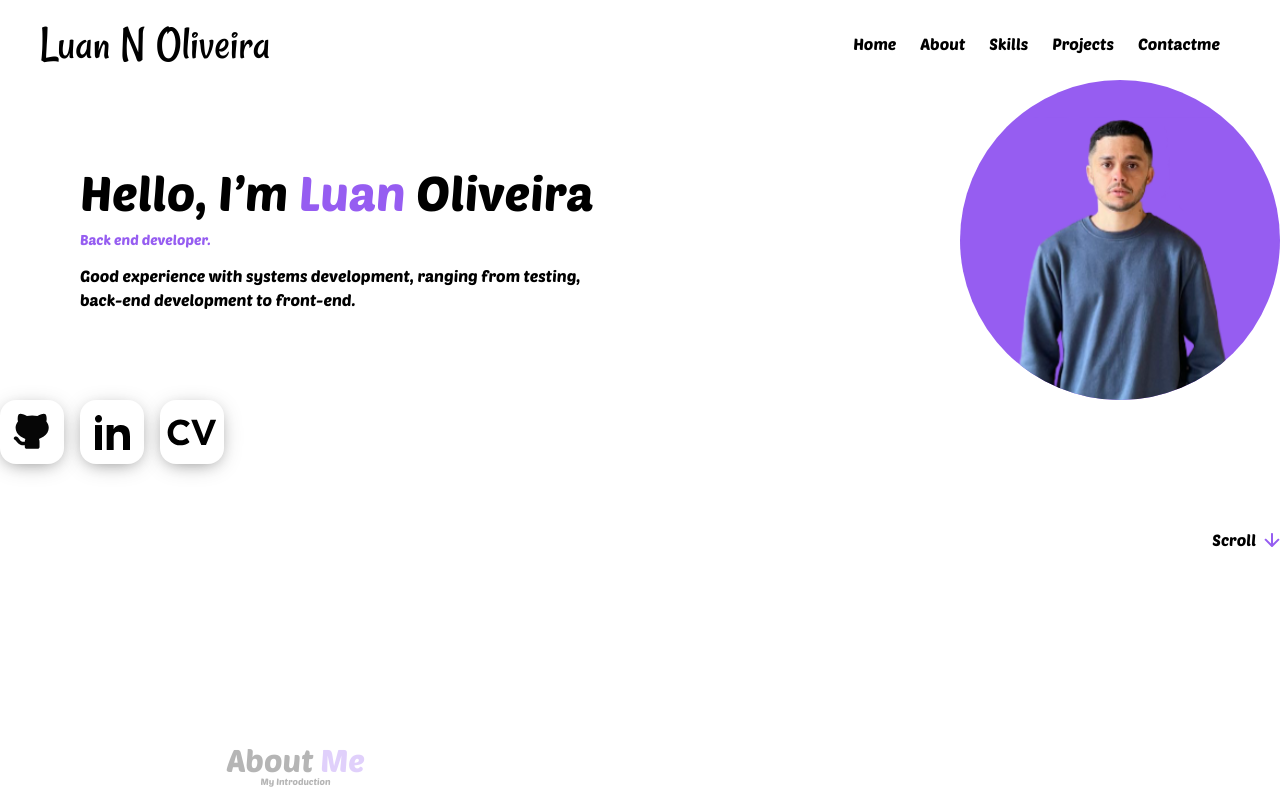
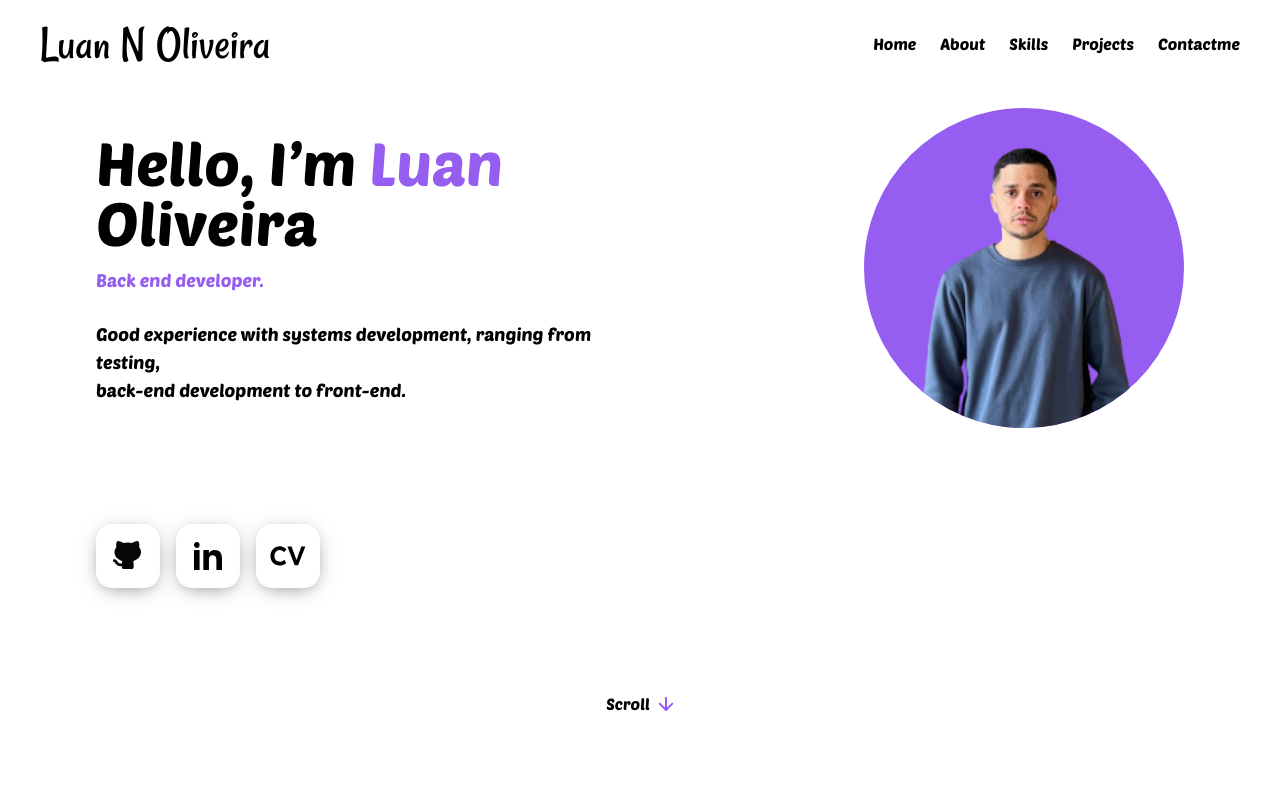
Before and after one commit to LuanNascimentoOliveira/Portfolio, a React (Vite) app: page / in a window 1280 px wide. Shown: the top 800 px of the page. Built offline with nearby package versions, Linux system fonts and the light colour scheme.

Commit message:
update texts and designe

```diff
--- a/src/App.css
+++ b/src/App.css
@@ -566,6 +566,10 @@ video {
   --tw-contain-style:  ;
 }
 
+.fixed {
+  position: fixed;
+}
+
 .absolute {
   position: absolute;
 }
@@ -578,57 +582,28 @@ video {
   inset: 0px;
 }
 
-.inset-x-0 {
-  left: 0px;
-  right: 0px;
-}
-
-.top-full {
-  top: 100%;
-}
-
 .left-0 {
   left: 0px;
 }
 
-.top-\[9\%\] {
-  top: 9%;
+.right-0 {
+  right: 0px;
 }
 
-.top-0 {
-  top: 0px;
+.top-2 {
+  top: 0.5rem;
 }
 
-.top-3 {
-  top: 0.75rem;
+.top-4 {
+  top: 1rem;
 }
 
-.top-9 {
-  top: 2.25rem;
+.z-20 {
+  z-index: 20;
 }
 
-.left-10 {
-  left: 2.5rem;
-}
-
-.top-12 {
-  top: 3rem;
-}
-
-.left-5 {
-  left: 1.25rem;
-}
-
-.left-3 {
-  left: 0.75rem;
-}
-
-.-mr-1 {
-  margin-right: -0.25rem;
-}
-
-.-mr-1\.5 {
-  margin-right: -0.375rem;
+.m-0 {
+  margin: 0px;
 }
 
 .mb-2 {
@@ -637,6 +612,10 @@ video {
 
 .mt-20 {
   margin-top: 5rem;
+}
+
+.mt-5 {
+  margin-top: 1.25rem;
 }
 
 .block {
@@ -655,17 +634,12 @@ video {
   display: none;
 }
 
-.size-6 {
-  width: 1.5rem;
-  height: 1.5rem;
-}
-
 .h-10 {
   height: 2.5rem;
 }
 
-.h-16 {
-  height: 4rem;
+.h-20 {
+  height: 5rem;
 }
 
 .h-3 {
@@ -680,12 +654,20 @@ video {
   height: 1.25rem;
 }
 
+.h-6 {
+  height: 1.5rem;
+}
+
 .h-7 {
   height: 1.75rem;
 }
 
 .h-80 {
   height: 20rem;
+}
+
+.h-\[3rem\] {
+  height: 3rem;
 }
 
 .h-\[600px\] {
@@ -700,14 +682,6 @@ video {
   height: 100%;
 }
 
-.min-h-60 {
-  min-height: 15rem;
-}
-
-.min-h-\[60vh\] {
-  min-height: 60vh;
-}
-
 .w-1\/2 {
   width: 50%;
 }
@@ -716,8 +690,8 @@ video {
   width: 2.5rem;
 }
 
-.w-16 {
-  width: 4rem;
+.w-20 {
+  width: 5rem;
 }
 
 .w-24 {
@@ -728,12 +702,20 @@ video {
   width: 0.75rem;
 }
 
+.w-4\/5 {
+  width: 80%;
+}
+
 .w-48 {
   width: 12rem;
 }
 
 .w-5 {
   width: 1.25rem;
+}
+
+.w-6 {
+  width: 1.5rem;
 }
 
 .w-7 {
@@ -744,8 +726,20 @@ video {
   width: 18rem;
 }
 
-.w-80 {
-  width: 20rem;
+.w-9 {
+  width: 2.25rem;
+}
+
+.w-\[30\%\] {
+  width: 30%;
+}
+
+.w-\[3rem\] {
+  width: 3rem;
+}
+
+.w-\[90\%\] {
+  width: 90%;
 }
 
 .w-auto {
@@ -754,6 +748,20 @@ video {
 
 .w-full {
   width: 100%;
+}
+
+.translate-x-0 {
+  --tw-translate-x: 0px;
+  transform: translate(var(--tw-translate-x), var(--tw-translate-y)) rotate(var(--tw-rotate)) skewX(var(--tw-skew-x)) skewY(var(--tw-skew-y)) scaleX(var(--tw-scale-x)) scaleY(var(--tw-scale-y));
+}
+
+.translate-x-full {
+  --tw-translate-x: 100%;
+  transform: translate(var(--tw-translate-x), var(--tw-translate-y)) rotate(var(--tw-rotate)) skewX(var(--tw-skew-x)) skewY(var(--tw-skew-y)) scaleX(var(--tw-scale-x)) scaleY(var(--tw-scale-y));
+}
+
+.transform {
+  transform: translate(var(--tw-translate-x), var(--tw-translate-y)) rotate(var(--tw-rotate)) skewX(var(--tw-skew-x)) skewY(var(--tw-skew-y)) scaleX(var(--tw-scale-x)) scaleY(var(--tw-scale-y));
 }
 
 @keyframes appear {
@@ -854,26 +862,16 @@ video {
   margin-bottom: calc(0.25rem * var(--tw-space-y-reverse));
 }
 
-.space-y-\[14px\] > :not([hidden]) ~ :not([hidden]) {
+.space-y-24 > :not([hidden]) ~ :not([hidden]) {
   --tw-space-y-reverse: 0;
-  margin-top: calc(14px * calc(1 - var(--tw-space-y-reverse)));
-  margin-bottom: calc(14px * var(--tw-space-y-reverse));
+  margin-top: calc(6rem * calc(1 - var(--tw-space-y-reverse)));
+  margin-bottom: calc(6rem * var(--tw-space-y-reverse));
 }
 
-.space-y-2 > :not([hidden]) ~ :not([hidden]) {
+.space-y-40 > :not([hidden]) ~ :not([hidden]) {
   --tw-space-y-reverse: 0;
-  margin-top: calc(0.5rem * calc(1 - var(--tw-space-y-reverse)));
-  margin-bottom: calc(0.5rem * var(--tw-space-y-reverse));
-}
-
-.space-x-6 > :not([hidden]) ~ :not([hidden]) {
-  --tw-space-x-reverse: 0;
-  margin-right: calc(1.5rem * var(--tw-space-x-reverse));
-  margin-left: calc(1.5rem * calc(1 - var(--tw-space-x-reverse)));
-}
-
-.rounded-2xl {
-  border-radius: 1rem;
+  margin-top: calc(10rem * calc(1 - var(--tw-space-y-reverse)));
+  margin-bottom: calc(10rem * var(--tw-space-y-reverse));
 }
 
 .rounded-full {
@@ -884,13 +882,31 @@ video {
   border-radius: 0.375rem;
 }
 
+.rounded-es {
+  border-end-start-radius: 0.25rem;
+}
+
+.border {
+  border-width: 1px;
+}
+
 .border-b {
   border-bottom-width: 1px;
 }
 
-.bg-black {
-  --tw-bg-opacity: 1;
-  background-color: rgb(0 0 0 / var(--tw-bg-opacity));
+.border-green-500 {
+  --tw-border-opacity: 1;
+  border-color: rgb(34 197 94 / var(--tw-border-opacity));
+}
+
+.border-violet-500 {
+  --tw-border-opacity: 1;
+  border-color: rgb(139 92 246 / var(--tw-border-opacity));
+}
+
+.border-red-500 {
+  --tw-border-opacity: 1;
+  border-color: rgb(239 68 68 / var(--tw-border-opacity));
 }
 
 .bg-gray-800 {
@@ -922,8 +938,12 @@ video {
      object-fit: cover;
 }
 
-.p-2 {
-  padding: 0.5rem;
+.p-0 {
+  padding: 0px;
+}
+
+.p-1 {
+  padding: 0.25rem;
 }
 
 .p-20 {
@@ -958,16 +978,16 @@ video {
   padding-bottom: 1.25rem;
 }
 
-.pl-20 {
-  padding-left: 5rem;
-}
-
 .pl-64 {
   padding-left: 16rem;
 }
 
 .pr-4 {
   padding-right: 1rem;
+}
+
+.pt-10 {
+  padding-top: 2.5rem;
 }
 
 .pt-11 {
@@ -978,10 +998,6 @@ video {
   padding-top: 3rem;
 }
 
-.pt-16 {
-  padding-top: 4rem;
-}
-
 .pt-2 {
   padding-top: 0.5rem;
 }
@@ -990,12 +1006,28 @@ video {
   padding-top: 5rem;
 }
 
+.pt-3 {
+  padding-top: 0.75rem;
+}
+
 .pt-4 {
   padding-top: 1rem;
 }
 
 .pt-7 {
   padding-top: 1.75rem;
+}
+
+.pt-14 {
+  padding-top: 3.5rem;
+}
+
+.pt-6 {
+  padding-top: 1.5rem;
+}
+
+.pt-16 {
+  padding-top: 4rem;
 }
 
 .text-center {
@@ -1013,6 +1045,11 @@ video {
 .text-2xl {
   font-size: 1.5rem;
   line-height: 2rem;
+}
+
+.text-4xl {
+  font-size: 2.25rem;
+  line-height: 2.5rem;
 }
 
 .text-5xl {
@@ -1039,6 +1076,11 @@ video {
   font-weight: 600;
 }
 
+.text-gray-800 {
+  --tw-text-opacity: 1;
+  color: rgb(31 41 55 / var(--tw-text-opacity));
+}
+
 .text-purple {
   --tw-text-opacity: 1;
   color: rgb(150 93 241 / var(--tw-text-opacity));
@@ -1053,9 +1095,19 @@ video {
   opacity: 0;
 }
 
-.shadow-md {
-  --tw-shadow: 0 4px 6px -1px rgb(0 0 0 / 0.1), 0 2px 4px -2px rgb(0 0 0 / 0.1);
-  --tw-shadow-colored: 0 4px 6px -1px var(--tw-shadow-color), 0 2px 4px -2px var(--tw-shadow-color);
+.opacity-100 {
+  opacity: 1;
+}
+
+.shadow {
+  --tw-shadow: 0 1px 3px 0 rgb(0 0 0 / 0.1), 0 1px 2px -1px rgb(0 0 0 / 0.1);
+  --tw-shadow-colored: 0 1px 3px 0 var(--tw-shadow-color), 0 1px 2px -1px var(--tw-shadow-color);
+  box-shadow: var(--tw-ring-offset-shadow, 0 0 #0000), var(--tw-ring-shadow, 0 0 #0000), var(--tw-shadow);
+}
+
+.shadow-lg {
+  --tw-shadow: 0 10px 15px -3px rgb(0 0 0 / 0.1), 0 4px 6px -4px rgb(0 0 0 / 0.1);
+  --tw-shadow-colored: 0 10px 15px -3px var(--tw-shadow-color), 0 4px 6px -4px var(--tw-shadow-color);
   box-shadow: var(--tw-ring-offset-shadow, 0 0 #0000), var(--tw-ring-shadow, 0 0 #0000), var(--tw-shadow);
 }
 
@@ -1073,8 +1125,22 @@ video {
   transition-duration: 150ms;
 }
 
+.transition-transform {
+  transition-property: transform;
+  transition-timing-function: cubic-bezier(0.4, 0, 0.2, 1);
+  transition-duration: 150ms;
+}
+
+.duration-300 {
+  transition-duration: 300ms;
+}
+
 .duration-500 {
   transition-duration: 500ms;
+}
+
+.ease-in-out {
+  transition-timing-function: cubic-bezier(0.4, 0, 0.2, 1);
 }
 
 .shadow-custom {
@@ -1088,19 +1154,10 @@ video {
   animation-range: entry 0% cover 40%;
 }
 
-.target\:block:target {
-  display: block;
-}
-
 .hover\:scale-105:hover {
   --tw-scale-x: 1.05;
   --tw-scale-y: 1.05;
   transform: translate(var(--tw-translate-x), var(--tw-translate-y)) rotate(var(--tw-rotate)) skewX(var(--tw-skew-x)) skewY(var(--tw-skew-y)) scaleX(var(--tw-scale-x)) scaleY(var(--tw-scale-y));
-}
-
-.hover\:bg-gray-100:hover {
-  --tw-bg-opacity: 1;
-  background-color: rgb(243 244 246 / var(--tw-bg-opacity));
 }
 
 .hover\:text-gray-200:hover {
@@ -1113,11 +1170,6 @@ video {
   color: rgb(150 93 241 / var(--tw-text-opacity));
 }
 
-.hover\:text-blue-500:hover {
-  --tw-text-opacity: 1;
-  color: rgb(59 130 246 / var(--tw-text-opacity));
-}
-
 .hover\:opacity-100:hover {
   opacity: 1;
 }
@@ -1127,79 +1179,17 @@ video {
   color: rgb(150 93 241 / var(--tw-text-opacity));
 }
 
-@media (min-width: 640px) {
-  .sm\:absolute {
-    position: absolute;
+@media (min-width: 1024px) {
+  .lg\:relative {
+    position: relative;
   }
 
-  .sm\:left-3 {
-    left: 0.75rem;
+  .lg\:top-0 {
+    top: 0px;
   }
 
-  .sm\:block {
-    display: block;
-  }
-
-  .sm\:bg-white {
-    --tw-bg-opacity: 1;
-    background-color: rgb(255 255 255 / var(--tw-bg-opacity));
-  }
-
-  .sm\:shadow-md {
-    --tw-shadow: 0 4px 6px -1px rgb(0 0 0 / 0.1), 0 2px 4px -2px rgb(0 0 0 / 0.1);
-    --tw-shadow-colored: 0 4px 6px -1px var(--tw-shadow-color), 0 2px 4px -2px var(--tw-shadow-color);
-    box-shadow: var(--tw-ring-offset-shadow, 0 0 #0000), var(--tw-ring-shadow, 0 0 #0000), var(--tw-shadow);
-  }
-}
-
-@media (min-width: 768px) {
-  .md\:absolute {
-    position: absolute;
-  }
-
-  .md\:left-0 {
-    left: 0px;
-  }
-
-  .md\:top-\[9\%\] {
-    top: 9%;
-  }
-
-  .md\:left-3 {
-    left: 0.75rem;
-  }
-
-  .md\:top-12 {
-    top: 3rem;
-  }
-
-  .md\:hidden {
-    display: none;
-  }
-
-  .md\:flex-row {
-    flex-direction: row;
-  }
-
-  .md\:bg-white {
-    --tw-bg-opacity: 1;
-    background-color: rgb(255 255 255 / var(--tw-bg-opacity));
-  }
-
-  .md\:shadow-md {
-    --tw-shadow: 0 4px 6px -1px rgb(0 0 0 / 0.1), 0 2px 4px -2px rgb(0 0 0 / 0.1);
-    --tw-shadow-colored: 0 4px 6px -1px var(--tw-shadow-color), 0 2px 4px -2px var(--tw-shadow-color);
-    box-shadow: var(--tw-ring-offset-shadow, 0 0 #0000), var(--tw-ring-shadow, 0 0 #0000), var(--tw-shadow);
-  }
-}
-
-@media (min-width: 1024px) {
-  .lg\:absolute {
-    position: absolute;
-  }
-
-  .lg\:top-12 {
-    top: 3rem;
+  .lg\:top-2 {
+    top: 0.5rem;
   }
 
   .lg\:flex {
@@ -1210,20 +1200,125 @@ video {
     display: none;
   }
 
-  .lg\:bg-white {
-    --tw-bg-opacity: 1;
-    background-color: rgb(255 255 255 / var(--tw-bg-opacity));
+  .lg\:h-16 {
+    height: 4rem;
   }
 
-  .lg\:text-base {
-    font-size: 1rem;
-    line-height: 1.5rem;
+  .lg\:h-80 {
+    height: 20rem;
   }
 
-  .lg\:shadow-md {
-    --tw-shadow: 0 4px 6px -1px rgb(0 0 0 / 0.1), 0 2px 4px -2px rgb(0 0 0 / 0.1);
-    --tw-shadow-colored: 0 4px 6px -1px var(--tw-shadow-color), 0 2px 4px -2px var(--tw-shadow-color);
-    box-shadow: var(--tw-ring-offset-shadow, 0 0 #0000), var(--tw-ring-shadow, 0 0 #0000), var(--tw-shadow);
+  .lg\:h-auto {
+    height: auto;
+  }
+
+  .lg\:w-16 {
+    width: 4rem;
+  }
+
+  .lg\:w-80 {
+    width: 20rem;
+  }
+
+  .lg\:w-\[50\%\] {
+    width: 50%;
+  }
+
+  .lg\:w-full {
+    width: 100%;
+  }
+
+  .lg\:items-center {
+    align-items: center;
+  }
+
+  .lg\:justify-start {
+    justify-content: flex-start;
+  }
+
+  .lg\:justify-between {
+    justify-content: space-between;
+  }
+
+  .lg\:space-x-16 > :not([hidden]) ~ :not([hidden]) {
+    --tw-space-x-reverse: 0;
+    margin-right: calc(4rem * var(--tw-space-x-reverse));
+    margin-left: calc(4rem * calc(1 - var(--tw-space-x-reverse)));
+  }
+
+  .lg\:space-y-\[14px\] > :not([hidden]) ~ :not([hidden]) {
+    --tw-space-y-reverse: 0;
+    margin-top: calc(14px * calc(1 - var(--tw-space-y-reverse)));
+    margin-bottom: calc(14px * var(--tw-space-y-reverse));
+  }
+
+  .lg\:-space-y-24 > :not([hidden]) ~ :not([hidden]) {
+    --tw-space-y-reverse: 0;
+    margin-top: calc(-6rem * calc(1 - var(--tw-space-y-reverse)));
+    margin-bottom: calc(-6rem * var(--tw-space-y-reverse));
+  }
+
+  .lg\:space-y-24 > :not([hidden]) ~ :not([hidden]) {
+    --tw-space-y-reverse: 0;
+    margin-top: calc(6rem * calc(1 - var(--tw-space-y-reverse)));
+    margin-bottom: calc(6rem * var(--tw-space-y-reverse));
+  }
+
+  .lg\:rounded-2xl {
+    border-radius: 1rem;
+  }
+
+  .lg\:rounded-full {
+    border-radius: 9999px;
+  }
+
+  .lg\:bg-purple {
+    --tw-bg-opacity: 1;
+    background-color: rgb(150 93 241 / var(--tw-bg-opacity));
+  }
+
+  .lg\:px-24 {
+    padding-left: 6rem;
+    padding-right: 6rem;
+  }
+
+  .lg\:px-10 {
+    padding-left: 2.5rem;
+    padding-right: 2.5rem;
+  }
+
+  .lg\:pl-10 {
+    padding-left: 2.5rem;
+  }
+
+  .lg\:pr-10 {
+    padding-right: 2.5rem;
+  }
+
+  .lg\:pt-5 {
+    padding-top: 1.25rem;
+  }
+
+  .lg\:pt-10 {
+    padding-top: 2.5rem;
+  }
+
+  .lg\:pt-2 {
+    padding-top: 0.5rem;
+  }
+
+  .lg\:text-left {
+    text-align: left;
+  }
+
+  .lg\:text-6xl {
+    font-size: 3.75rem;
+    line-height: 1;
+  }
+
+  .lg\:text-lg {
+    font-size: 1.125rem;
+    line-height: 1.75rem;
   }
 }
 
@@ -1232,3 +1327,10 @@ video {
     width: 18rem;
   }
 }
+
+@media (prefers-color-scheme: dark) {
+  .dark\:text-white {
+    --tw-text-opacity: 1;
+    color: rgb(255 255 255 / var(--tw-text-opacity));
+  }
+}
--- a/src/App.tsx
+++ b/src/App.tsx
@@ -21,7 +21,7 @@ function App() {
   ])
   return (
     <>
-      <div className='w-auto h-full'>
+      <div className=' w-auto h-full'>
         <RouterProvider router={router} />
 
         <Element name="Home">
--- a/src/components/Header.tsx
+++ b/src/components/Header.tsx
@@ -1,6 +1,6 @@
 import { Link } from 'react-scroll';
 import { useState } from "react";
-
+import MaskGroup from '/assets/img/Mask group.svg';
 
 const menuData = [
   { name: "Home", link: "/" },
@@ -31,7 +31,7 @@ const Header = () => {
 
   return (
     <>
-      <nav className='flex w-full m-0 p-0 top-0 justify-end float-end items-end absolute lg:justify-center lg:items-center'>
+      <nav className='right-0 flex-col fixed top-4 h-full z-20 w-[30%] lg:flex lg:w-full lg:justify-between lg:items-center lg:relative lg:top-0'>
 
         <div className="w-full flex items-center justify-between">
           <span className="w-auto h-auto text-5xl font-serif hidden lg:flex lg:pl-10 lg:pt-5 ">
@@ -43,27 +43,29 @@ const Header = () => {
           </ul>
         </div>
 
-        <div className="pt-10 pr-5">
+        <div className="flex justify-center items-center">
           <button
-            className="lg:hidden border border-gray-500"
+            className="lg:hidden bg-purple p-1 rounded-md shadow-lg"
             onClick={() => setIsOpen(!isOpen)}
           >
-            <svg xmlns="http://www.w3.org/2000/svg" fill="none" viewBox="0 0 24 24" strokeWidth={1.5} stroke="currentColor" className="size-6">
-              <path strokeLinecap="round" strokeLinejoin="round" d="M3.75 6.75h16.5M3.75 12h16.5m-16.5 5.25h16.5" />
+            <svg className="w-6 h-6 text-gray-800 dark:text-white" aria-hidden="true" xmlns="http://www.w3.org/2000/svg" fill="none" viewBox="0 0 17 14">
+              <path stroke="currentColor" stroke-linecap="round" stroke-linejoin="round" stroke-width="2" d="M1 1h15M1 7h15M1 13h15" />
             </svg>
           </button>
         </div>
 
-        <div className="lg:hidden absolute top-full w-auto">
-          <ul className={`${isOpen
-            ? 'bg-white shadow-md p-4 rounded-md transform transition-transform duration-300 ease-in-out translate-x-0 opacity-100 right-0'
-            : 'bg-white shadow-md p-4 rounded-md transform transition-transform duration-300 ease-in-out translate-x-full opacity-0 left-0 '}`}>
-            <div className='text-base font-serif text-center'>
-              Luan O
-            </div>
-            <Menu />
-          </ul>
-        </div>
+        <ul className={`bg-white p-4 rounded-es transform transition-transform duration-300 ease-in-out h-full lg:hidden ${isOpen
+          ? ' translate-x-0 opacity-100 right-0 shadow'
+          : 'translate-x-full opacity-0 hidden left-0'}`}>
+          <div className="lg:hidden rounded-full h-20 w-20 flex bg-purple">
+            <img src={MaskGroup} alt="Mask Group" />
+          </div>
+          <div className='text-base font-serif text-center'>
+            Luan O
+          </div>
+          <Menu />
+        </ul>
+
       </nav>
     </>
   );
--- a/src/pages/Home.tsx
+++ b/src/pages/Home.tsx
@@ -8,49 +8,56 @@ import docCv from '/assets/docs/CV - Luan Nascimento Oliveira.pdf';
 const Home = () => {
   return (
     <>
+      <div className='flex justify-center items-center flex-col pt-20 space-y-40 lg:space-y-24 lg:px-24 lg:pt-10'>
 
-      <div className='w-auto h-auto mt-20'>
-        <div className='flex justify-between items-center'>
-          <div className='w-auto h-auto space-y-[14px] pl-20'>
-            <p className='text-5xl'>
+        <div className='justify-center flex items-center lg:justify-between lg:space-x-16 lg:w-full '>
+
+          <div className='lg:w-[50%] lg:h-auto lg:space-y-[14px] justify-center flex items-center flex-col'>
+
+            <p className='text-4xl w-4/5 lg:text-6xl lg:text-left lg:w-full'>
               Hello, I’m <span className='text-purple'>Luan</span> Oliveira
             </p>
-            <p className='text-purple text-sm w-auto h-auto'>
+
+            <p className='w-4/5 text-purple text-sm lg:text-lg lg:w-full lg:h-auto'>
               Back end developer.
             </p>
-            <p>
+
+            <p className='w-[90%] text-center text-sm pt-3 lg:text-left lg:text-lg lg:h-auto lg:w-full'>
               Good experience with systems development, ranging from testing,
               <p>back-end development to front-end.</p>
             </p>
+
           </div>
 
-          <div className="rounded-full h-80 w-80 flex bg-purple">
+          <div className="hidden lg:rounded-full lg:h-80 lg:w-80 lg:flex lg:bg-purple">
             <img src={MaskGroup} alt="Mask Group" />
           </div>
         </div>
-        <div className='flex justify-start items-center w-auto h-auto gap-4'>
-          <div className="h-16 w-16 bg-white justify-center flex items-center rounded-2xl shadow-custom cursor-pointer">
-            <a href="https://github.com/LuanNascimentoOliveira" target="_blank" className='cursor-pointer'>
-              <img src={Git} alt="Git" />
+
+        <div className='flex justify-center items-center gap-4 lg:w-full lg:justify-start '>
+
+          <div className="rounded-full h-[3rem] w-[3rem] bg-white justify-center flex items-center lg:rounded-2xl shadow-custom cursor-pointer lg:h-16 lg:w-16">
+            <a href="https://github.com/LuanNascimentoOliveira" target="_blank" className='cursor-pointer w-9 rounded-full flex justify-center items-center m-0 p-0'>
+              <img  src={Git} alt="Git" />
             </a>
           </div>
 
-          <div className="h-16 w-16 bg-white justify-center flex items-center rounded-2xl shadow-custom cursor-pointer">
-            <a href="https://www.linkedin.com/in/luan-n-oliveira/" target="_blank" className='cursor-pointer'>
+          <div className="rounded-full h-[3rem] w-[3rem] bg-white justify-center flex items-center lg:rounded-2xl shadow-custom cursor-pointer lg:h-16 lg:w-16">
+            <a href="https://www.linkedin.com/in/luan-n-oliveira/" target="_blank" className='cursor-pointer w-7 rounded-full flex justify-center items-center m-0 p-0'>
               <img src={Linkedin} alt="Linkedin" />
             </a>
 
           </div>
 
-          <div className="h-16 w-16 bg-white justify-center flex items-center rounded-2xl shadow-custom cursor-pointer">
-            <a href={docCv} download="CV - Luan Nascimento Oliveira.pdf" className='cursor-pointer'>
+          <div className="rounded-full h-[3rem] w-[3rem] bg-white justify-center flex items-center lg:rounded-2xl shadow-custom cursor-pointer lg:h-16 lg:w-16">
+            <a href={docCv} download="CV - Luan Nascimento Oliveira.pdf" className='cursor-pointer w-9 rounded-full flex justify-center items-center m-0 p-0'>
               <img src={CV} alt="Linkedin" />
             </a>
 
           </div>
         </div>
 
-        <div className='justify-end flex pt-16 gap-2'>
+        <div className='justify-center flex gap-2 lg:pt-2'>
           <div>Scroll</div>
           <img src={Arrow} />
         </div>
```
